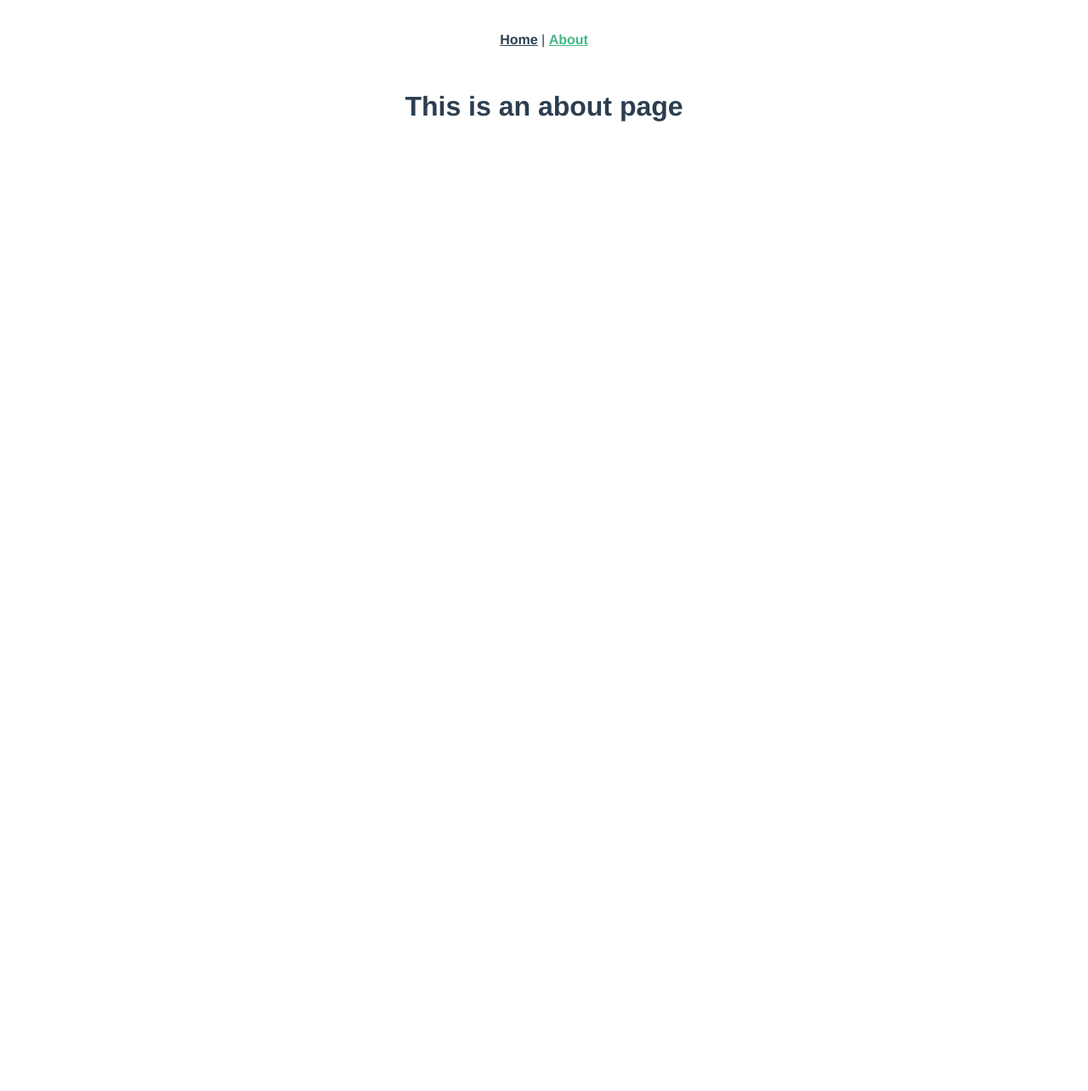
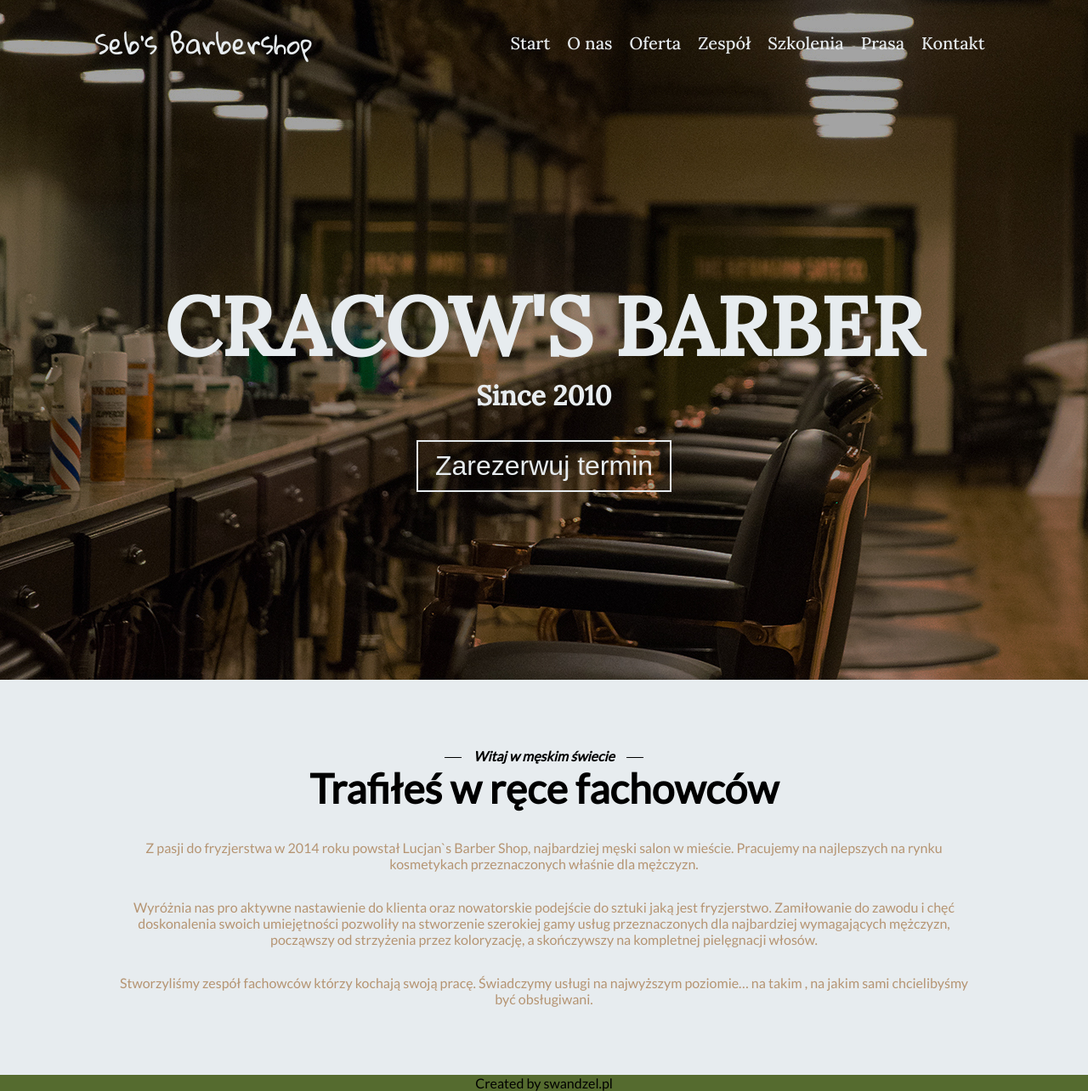
Before and after one commit to swandzel/sebs-barbershop-vue, a Vue app: page /about in a window 1280 px wide. Shown: the whole page at 85% size. Before the commit the page ends 800 px from the top, so only its background shows below. Built offline with nearby package versions, Linux system fonts and the light colour scheme.

Commit message:
first commit

```diff
--- a/public/index.html
+++ b/public/index.html
@@ -1,15 +1,19 @@
 <!DOCTYPE html>
 <html lang="">
   <head>
-    <meta charset="utf-8">
-    <meta http-equiv="X-UA-Compatible" content="IE=edge">
-    <meta name="viewport" content="width=device-width,initial-scale=1.0">
-    <link rel="icon" href="<%= BASE_URL %>favicon.ico">
-    <title><%= htmlWebpackPlugin.options.title %></title>
+    <meta charset="utf-8" />
+    <meta http-equiv="X-UA-Compatible" content="IE=edge" />
+    <meta name="viewport" content="width=device-width,initial-scale=1.0" />
+    <link rel="icon" href="<%= BASE_URL %>favicon.ico" />
+    <title>Seb's Barbershop | Cracow's Barber Since 2010</title>
   </head>
   <body>
     <noscript>
-      <strong>We're sorry but <%= htmlWebpackPlugin.options.title %> doesn't work properly without JavaScript enabled. Please enable it to continue.</strong>
+      <strong
+        >We're sorry but <%= htmlWebpackPlugin.options.title %> doesn't work
+        properly without JavaScript enabled. Please enable it to
+        continue.</strong
+      >
     </noscript>
     <div id="app"></div>
     <!-- built files will be auto injected -->
--- a/src/App.vue
+++ b/src/App.vue
@@ -1,30 +1,33 @@
 <template>
-  <div id="nav">
-    <router-link to="/">Home</router-link> |
-    <router-link to="/about">About</router-link>
-  </div>
-  <router-view/>
+  <Navbar />
+  <Header />
+  <Main />
+  <Footer />
 </template>
 
+<script>
+import Navbar from "./components/Navbar.vue";
+import Header from "./components/Header.vue";
+import Main from "./components/Main.vue";
+import Footer from "./components/Footer.vue";
+export default {
+  components: { Navbar, Header, Main, Footer },
+};
+</script>
+
 <style>
-#app {
-  font-family: Avenir, Helvetica, Arial, sans-serif;
-  -webkit-font-smoothing: antialiased;
-  -moz-osx-font-smoothing: grayscale;
-  text-align: center;
-  color: #2c3e50;
+@import url("https://fonts.googleapis.com/css2?family=Lato&family=Lora:wght@500&display=swap");
+@import url("https://fonts.googleapis.com/css2?family=Gloria+Hallelujah&display=swap");
+
+* {
+  margin: 0;
+  padding: 0;
+  box-sizing: border-box;
 }
 
-#nav {
-  padding: 30px;
-}
-
-#nav a {
-  font-weight: bold;
-  color: #2c3e50;
-}
-
-#nav a.router-link-exact-active {
-  color: #42b983;
+body {
+  font-family: "Lato", sans-serif;
+  background: #37392e;
+  /* font-family: "Lora", serif; */
 }
 </style>
--- /dev/null
+++ b/src/components/About.vue
@@ -0,0 +1,78 @@
+<template>
+  <section id="o-nas">
+    <div class="about">
+      <h4>Witaj w męskim świecie</h4>
+      <h2>Trafiłeś w ręce fachowców</h2>
+
+      <p>
+        Z pasji do fryzjerstwa w 2014 roku powstał Lucjan`s Barber Shop,
+        najbardziej męski salon w mieście. Pracujemy na najlepszych na rynku
+        kosmetykach przeznaczonych właśnie dla mężczyzn.
+      </p>
+      <p>
+        Wyróżnia nas pro aktywne nastawienie do klienta oraz nowatorskie
+        podejście do sztuki jaką jest fryzjerstwo. Zamiłowanie do zawodu i chęć
+        doskonalenia swoich umiejętności pozwoliły na stworzenie szerokiej gamy
+        usług przeznaczonych dla najbardziej wymagających mężczyzn, począwszy od
+        strzyżenia przez koloryzację, a skończywszy na kompletnej pielęgnacji
+        włosów.
+      </p>
+      <p>
+        Stworzyliśmy zespół fachowców którzy kochają swoją pracę. Świadczymy
+        usługi na najwyższym poziomie… na takim , na jakim sami chcielibyśmy być
+        obsługiwani.
+      </p>
+    </div>
+  </section>
+</template>
+
+<script>
+export default {
+  name: "About",
+};
+</script>
+
+<style scoped>
+section {
+  display: flex;
+  flex-direction: column;
+  justify-content: center;
+  align-items: center;
+}
+
+.about {
+  width: 80%;
+  text-align: center;
+  padding: 5rem 0rem;
+}
+
+h4 {
+  font-style: italic;
+}
+h4::before {
+  content: "";
+  display: inline-block;
+  width: 20px;
+  height: 1px;
+  border-bottom: 1px solid #000;
+  margin: 0px 14px 4px;
+}
+
+h4::after {
+  content: "";
+  display: inline-block;
+  width: 20px;
+  height: 1px;
+  border-bottom: 1px solid #000;
+  margin: 0px 14px 4px;
+}
+
+h2 {
+  font-size: 3rem;
+}
+
+p {
+  margin-top: 2rem;
+  color: #b59472;
+}
+</style>
--- /dev/null
+++ b/src/components/Footer.vue
@@ -0,0 +1,20 @@
+<template>
+  <footer>
+    Created by swandzel.pl
+  </footer>
+</template>
+
+<script>
+export default {
+  name: "Footer",
+};
+</script>
+
+<style>
+footer {
+  display: flex;
+  flex-direction: row;
+  justify-content: center;
+  background: darkolivegreen;
+}
+</style>
--- /dev/null
+++ b/src/components/Header.vue
@@ -0,0 +1,60 @@
+<template>
+  <header id="start">
+    <div class="header--text">
+      <h2>Cracow's Barber</h2>
+      <h4>Since 2010</h4>
+    </div>
+    <button>Zarezerwuj termin</button>
+  </header>
+</template>
+
+<script>
+export default {
+  name: "Header",
+};
+</script>
+
+<style scoped>
+header {
+  display: flex;
+  flex-direction: column;
+  height: 100vh;
+  width: 100%;
+  justify-content: center;
+  align-items: center;
+  background-image: url("../assets/header.jpg");
+  background-position: "center";
+  background-size: "cover";
+  background-repeat: "no-repeat";
+}
+
+.header--text {
+  display: flex;
+  flex-direction: column;
+  color: #e7ecef;
+  font-family: "Lora", serif;
+  text-align: center;
+  margin-top: 100px;
+}
+h2 {
+  font-size: 6rem;
+  text-transform: uppercase;
+}
+h4 {
+  font-size: 2rem;
+}
+button {
+  color: #e7ecef;
+  border: 2px solid #e7ecef;
+  font-size: 2rem;
+  background-color: transparent;
+  padding: 10px 20px;
+  margin-top: 2rem;
+  cursor: pointer;
+  text-align: center;
+}
+button:hover {
+  background-color: #e7ecef;
+  color: black;
+}
+</style>
--- a/src/components/HelloWorld.vue
+++ /dev/null
@@ -1,59 +0,0 @@
-<template>
-  <div class="hello">
-    <h1>{{ msg }}</h1>
-    <p>
-      For a guide and recipes on how to configure / customize this project,<br>
-      check out the
-      <a href="https://cli.vuejs.org" target="_blank" rel="noopener">vue-cli documentation</a>.
-    </p>
-    <h3>Installed CLI Plugins</h3>
-    <ul>
-      <li><a href="https://github.com/vuejs/vue-cli/tree/dev/packages/%40vue/cli-plugin-babel" target="_blank" rel="noopener">babel</a></li>
-      <li><a href="https://github.com/vuejs/vue-cli/tree/dev/packages/%40vue/cli-plugin-router" target="_blank" rel="noopener">router</a></li>
-      <li><a href="https://github.com/vuejs/vue-cli/tree/dev/packages/%40vue/cli-plugin-eslint" target="_blank" rel="noopener">eslint</a></li>
-    </ul>
-    <h3>Essential Links</h3>
-    <ul>
-      <li><a href="https://vuejs.org" target="_blank" rel="noopener">Core Docs</a></li>
-      <li><a href="https://forum.vuejs.org" target="_blank" rel="noopener">Forum</a></li>
-      <li><a href="https://chat.vuejs.org" target="_blank" rel="noopener">Community Chat</a></li>
-      <li><a href="https://twitter.com/vuejs" target="_blank" rel="noopener">Twitter</a></li>
-      <li><a href="https://news.vuejs.org" target="_blank" rel="noopener">News</a></li>
-    </ul>
-    <h3>Ecosystem</h3>
-    <ul>
-      <li><a href="https://router.vuejs.org" target="_blank" rel="noopener">vue-router</a></li>
-      <li><a href="https://vuex.vuejs.org" target="_blank" rel="noopener">vuex</a></li>
-      <li><a href="https://github.com/vuejs/vue-devtools#vue-devtools" target="_blank" rel="noopener">vue-devtools</a></li>
-      <li><a href="https://vue-loader.vuejs.org" target="_blank" rel="noopener">vue-loader</a></li>
-      <li><a href="https://github.com/vuejs/awesome-vue" target="_blank" rel="noopener">awesome-vue</a></li>
-    </ul>
-  </div>
-</template>
-
-<script>
-export default {
-  name: 'HelloWorld',
-  props: {
-    msg: String
-  }
-}
-</script>
-
-<!-- Add "scoped" attribute to limit CSS to this component only -->
-<style scoped>
-h3 {
-  margin: 40px 0 0;
-}
-ul {
-  list-style-type: none;
-  padding: 0;
-}
-li {
-  display: inline-block;
-  margin: 0 10px;
-}
-a {
-  color: #42b983;
-}
-</style>
--- /dev/null
+++ b/src/components/Main.vue
@@ -0,0 +1,19 @@
+<template>
+  <main>
+    <About />
+  </main>
+</template>
+
+<script>
+import About from "./About.vue";
+export default {
+  name: "Main",
+  components: { About },
+};
+</script>
+
+<style scoped>
+main {
+  background: #e7ecef;
+}
+</style>
--- /dev/null
+++ b/src/components/Navbar.vue
@@ -0,0 +1,79 @@
+<template>
+  <nav>
+    <div class="navbar">
+      <div class="logo">
+        Seb's Barbershop
+      </div>
+      <ul class="navbar--links">
+        <li v-for="link in links" :key="link.id">
+          <a :href="link.link">{{ link.name }}</a>
+        </li>
+      </ul>
+    </div>
+  </nav>
+</template>
+
+<script>
+export default {
+  name: "Navbar",
+  data() {
+    return {
+      links: [
+        { id: 1, name: "Start", link: "#start" },
+        { id: 2, name: "O nas", link: "#o-nas" },
+        { id: 3, name: "Oferta", link: "#" },
+        { id: 4, name: "Zespół", link: "#" },
+        { id: 5, name: "Szkolenia", link: "#" },
+        { id: 6, name: "Prasa", link: "#" },
+        { id: 7, name: "Kontakt", link: "#" },
+      ],
+    };
+  },
+};
+</script>
+
+<style scoped>
+nav {
+  display: flex;
+  flex-direction: row;
+  justify-content: center;
+  position: absolute;
+  width: 100%;
+  font-family: "Lora", serif;
+  font-size: 1.25rem;
+  color: #e7ecef;
+}
+
+.navbar {
+  display: flex;
+  flex-direction: row;
+  width: 1500px;
+  height: 100px;
+  justify-content: space-around;
+  align-items: center;
+}
+
+.logo {
+  font-family: "Gloria Hallelujah", cursive;
+  font-size: 2rem;
+}
+
+.navbar--links {
+  display: flex;
+  flex-direction: row;
+}
+
+.navbar--links li {
+  list-style: none;
+  padding: 0px 10px;
+}
+
+.navbar--links li a {
+  color: #e7ecef;
+  text-decoration: none;
+}
+
+.navbar--links li a:hover {
+  text-decoration: underline;
+}
+</style>
--- a/src/main.js
+++ b/src/main.js
@@ -1,5 +1,7 @@
-import { createApp } from 'vue'
-import App from './App.vue'
-import router from './router'
+import { createApp } from "vue";
+import App from "./App.vue";
+// import router from './router'
 
-createApp(App).use(router).mount('#app')
+createApp(App)
+  //   .use(router)
+  .mount("#app");
--- a/src/views/About.vue
+++ /dev/null
@@ -1,5 +0,0 @@
-<template>
-  <div class="about">
-    <h1>This is an about page</h1>
-  </div>
-</template>
--- a/src/views/Home.vue
+++ /dev/null
@@ -1,18 +0,0 @@
-<template>
-  <div class="home">
-    <img alt="Vue logo" src="../assets/logo.png">
-    <HelloWorld msg="Welcome to Your Vue.js App"/>
-  </div>
-</template>
-
-<script>
-// @ is an alias to /src
-import HelloWorld from '@/components/HelloWorld.vue'
-
-export default {
-  name: 'Home',
-  components: {
-    HelloWorld
-  }
-}
-</script>
```
Also changed, not shown: src/assets/header.jpg (added).
